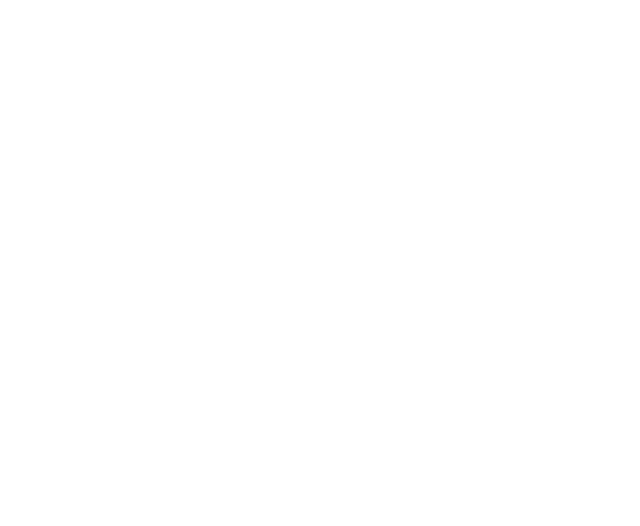
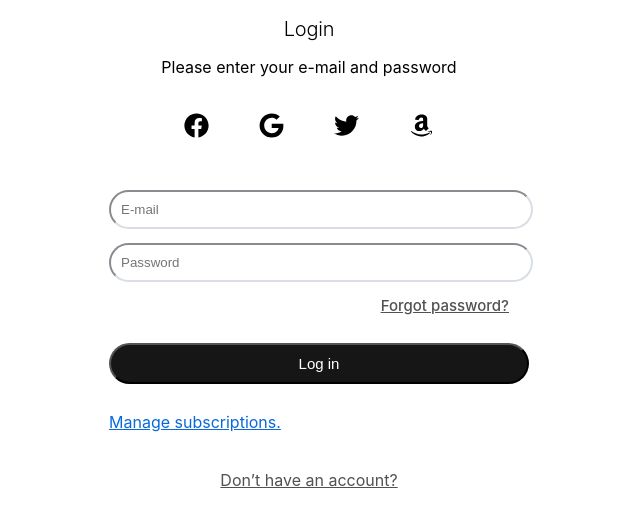
Before and after one commit to SanchitH17/Handsanitizer-Clone, a React (Create React App) app in the folder handsanitizer/: page / in a window 1280 px wide. Shown: the top 526 px of the page, without its empty margins (331-971 px from the left). Built offline with nearby package versions, Linux system fonts and the light colour scheme.

Commit message:
Login Basics Done

```diff
--- a/handsanitizer/package.json
+++ b/handsanitizer/package.json
@@ -3,6 +3,7 @@
   "version": "0.1.0",
   "private": true,
   "dependencies": {
+    "@chakra-ui/icons": "^2.0.19",
     "@chakra-ui/react": "^2.7.1",
     "@emotion/react": "^11.11.1",
     "@emotion/styled": "^11.11.0",
@@ -14,6 +15,7 @@
     "json-server": "^0.17.3",
     "react": "^18.2.0",
     "react-dom": "^18.2.0",
+    "react-icons": "^4.10.1",
     "react-redux": "^8.1.1",
     "react-router-dom": "^6.14.1",
     "react-scripts": "5.0.1",
--- a/handsanitizer/src/App.js
+++ b/handsanitizer/src/App.js
@@ -1,9 +1,10 @@
 import './App.css';
+import Login from './Components/Login';
 
 function App() {
   return (
     <div className="App">
-
+     <Login/>
     </div>
   );
 }
--- a/handsanitizer/src/Components/Login.jsx
+++ b/handsanitizer/src/Components/Login.jsx
@@ -1,9 +1,128 @@
-import React from 'react'
+import React from "react";
+import {
+  Box,
+  Button,
+  Card,
+  CardBody,
+  Center,
+  Flex,
+  FormControl,
+  Heading,
+  HStack,
+  Input,
+  Link,
+  Stack,
+  Text,
+  VStack,
+} from "@chakra-ui/react";
+import { FaFacebook, FaGoogle, FaTwitter, FaAmazon } from "react-icons/fa";
 
 const Login = () => {
   return (
-    <div>Login</div>
-  )
-}
+    <Box>
+      <Heading as="h2" fontWeight="300" fontSize="20px" letterSpacing="-0.2px">
+        Login
+      </Heading>
+      <Text> Please enter your e-mail and password</Text>
+      <br />
+      <Center>
+        <Flex>
+          <HStack gap="50px">
+            <FaFacebook size="25px" />
+            <FaGoogle size="25px" />
+            <FaTwitter size="25px" />
+            <FaAmazon size="25px" />
+          </HStack>
+        </Flex>
+      </Center>
+      <br />
+      <br />
+      <Center>
+        <Stack spacing="4">
+          <VStack as="header" spacing="6" mt="8"></VStack>
+          <Card w="400px">
+            <CardBody>
+              <form>
+                <Stack spacing="4">
+                  <FormControl marginBottom="10px">
+                    <Input
+                      type="text"
+                      placeholder="E-mail"
+                      w="100%"
+                      bg="white"
+                      borderColor="#d8dee4"
+                      size="lg"
+                      padding="10px"
+                      borderRadius="30px"
+                    />
+                  </FormControl>
+                  <FormControl marginBottom="10px">
+                    <Input
+                      type="password"
+                      placeholder="Password"
+                      w="100%"
+                      bg="white"
+                      borderColor="#d8dee4"
+                      size="lg"
+                      padding="10px"
+                      borderRadius="30px"
+                    />
+                  </FormControl>{" "}
+                  <HStack justifyContent="end">
+                    <Button
+                      as="a"
+                      href="#"
+                      variant="link"
+                      size="xs"
+                      fontWeight="500"
+                      fontSize="15"
+                      display="flex"
+                      alignItems="end"
+                      color="#515151"
+                    >
+                      Forgot password?
+                    </Button>
+                  </HStack>
+                  <br />
+                  <Button
+                    bg="#161616"
+                    color="white"
+                    width="105%"
+                    padding="10px"
+                    borderRadius="30px"
+                    size="lg"
+                    fontSize="15"
+                  >
+                    Log in
+                  </Button>
+                </Stack>
+              </form>
+            </CardBody>
+          </Card>
+          <br />
 
-export default Login
+          <Card variant="outline" borderColor="#d0d7de">
+            <CardBody>
+              <HStack fontSize="sm">
+                <Link isExternal color="#0969da" href="#">
+                  Manage subscriptions.
+                </Link>
+              </HStack>
+            </CardBody>
+          </Card>
+        </Stack>
+      </Center>
+      <br />
+
+      <Center as="footer" mt="16">
+        <HStack spacing="4" pt="2">
+          <Link isExternal color="#515151" href="#" fontSize="xs">
+            Don’t have an account?
+          </Link>
+        </HStack>
+      </Center>
+    </Box>
+  );
+};
+
+export default Login;
```
Also changed, not shown: handsanitizer/src/Components/SignUp.jsx (added, +11 -0 lines), 1 other file (tests, documents, lock files or other folders).
